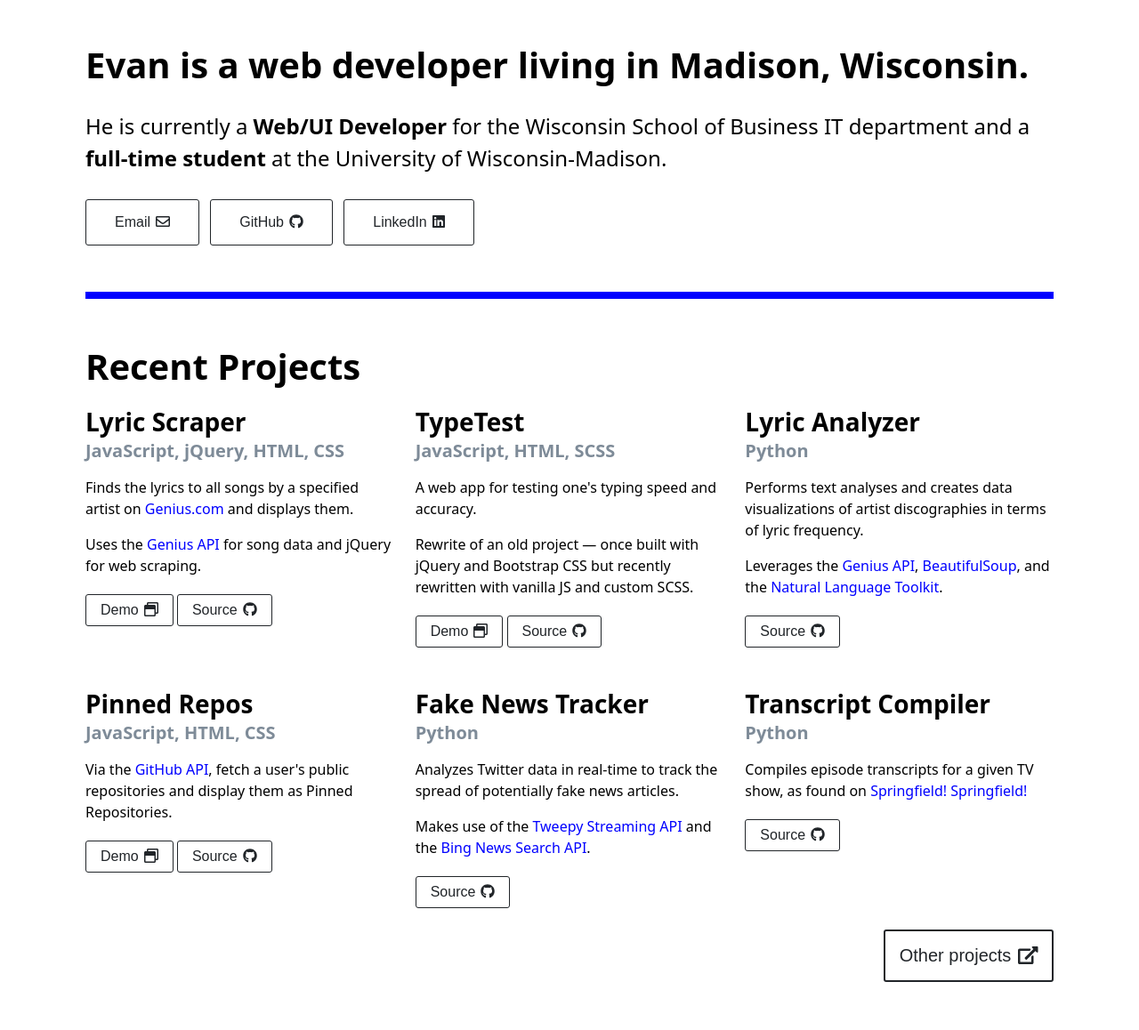
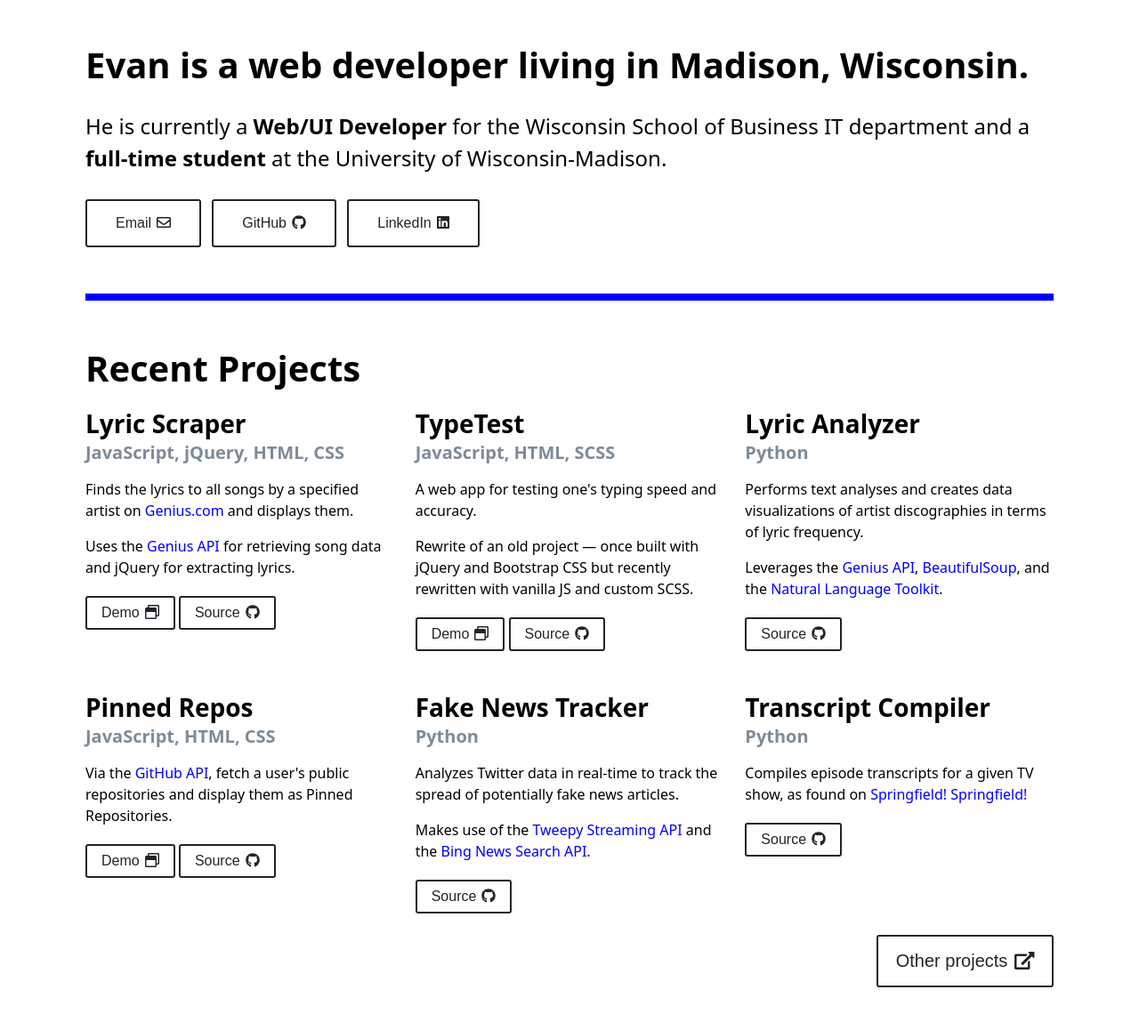
Before and after one commit to evanwinter/evanwinter, a PHP site: page / in a window 1280 px wide. Shown: the part 478-1636 px from the top of the page at 89% size. Run offline with PHP 8.4, Linux system fonts and the light colour scheme; some libraries are stand-ins or nearby versions.

Commit message:
tweak padding

```diff
--- a/index.html
+++ b/index.html
@@ -44,7 +44,7 @@
     <div class="container">
 
       <section id="about" class="about-section">
-        <h1 class="summary">Evan is a web developer living in Madison, Wisconsin.</h1>
+        <h1 class="summary">Evan is a <span class="blue-underline">web developer</span> living in Madison, Wisconsin.</h1>
         <p class="sub-summary">He is currently a <strong>Web/UI Developer</strong> for the Wisconsin School of Business IT department and a <strong>full-time student</strong> at the University of Wisconsin-Madison.</p>
 
         <div class="contact-points">
@@ -67,7 +67,7 @@
               <h2 class="project-languages">JavaScript, jQuery, HTML, CSS</h2>
               <ul class="project-info">
                 <li>Finds the lyrics to all songs by a specified artist on <a target="_blank" href="https://genius.com/">Genius.com</a> and displays them.</li>
-                <li>Uses the <a target="_blank" href="https://docs.genius.com/">Genius API</a> for song data and jQuery for web scraping.</li>
+                <li>Uses the <a target="_blank" href="https://docs.genius.com/">Genius API</a> for retrieving song data and jQuery for extracting lyrics.</li>
               </ul>
             </div>
             <div class="project-section-bottom">
--- a/js/index.js
+++ b/js/index.js
@@ -54,7 +54,7 @@ window.onscroll = function() {scrollFunction()};
 
 function scrollFunction() {
 		var backToTopBtn = document.getElementById('back-to-top');
-    if (document.body.scrollTop > 200 || document.documentElement.scrollTop > 200) {
+    if (document.body.scrollTop > 300 || document.documentElement.scrollTop > 300) {
         backToTopBtn.style.display = "flex";
     } else {
         backToTopBtn.style.display = "none";
--- a/scss/_about.scss
+++ b/scss/_about.scss
@@ -26,4 +26,5 @@
 	h2 {
 		color: lighten($dark, 40%);
 	}
+
 }
--- a/scss/_global.scss
+++ b/scss/_global.scss
@@ -18,10 +18,10 @@ img {
 
 button {
 	font-size: 1rem;
-	font-weight: 400;
+	font-weight: 500;
 	color: $dark;
 	background-color: white;
-	border: 1px solid $dark;
+	border: 2px solid $dark;
 	border-radius: 3px;
 	transition: box-shadow 0.1s ease-in-out, background-color 0.1s ease-in-out;
 	padding: 0.5rem 1rem;
@@ -33,7 +33,6 @@ button {
 	}
 	@media (max-width: 540px) {
 		width: 100%;
-		padding: 1rem;
 		display: block;
 	}
 }
@@ -59,8 +58,8 @@ a {
   position: fixed;
   display: none;
   border-radius: 5px;
-  bottom: 1rem;
-  left: 1rem;
+  top: 1rem;
+  right: 1rem;
   &:hover {
     cursor: pointer;
   }
--- a/scss/_projects.scss
+++ b/scss/_projects.scss
@@ -35,7 +35,9 @@
 		line-height: 1.5;
 	}
 	button {
-		margin: 0.25rem 0;
+		@media (max-width: 540px) {
+			padding: 1rem;
+		}
 	}
 }
 
@@ -52,7 +54,7 @@
 		border-bottom-color: transparent;
 	}
 	button {
-		padding: 1rem;
+		padding: 1rem 1.25rem;
 		width: 100%;
 		font-size: 1.25rem;
 		border-width: 2px;
```
Also changed, not shown: css/styles.css (+8 -8 lines), js/index.min.js (+1 -1 lines), css/styles.min.css.
